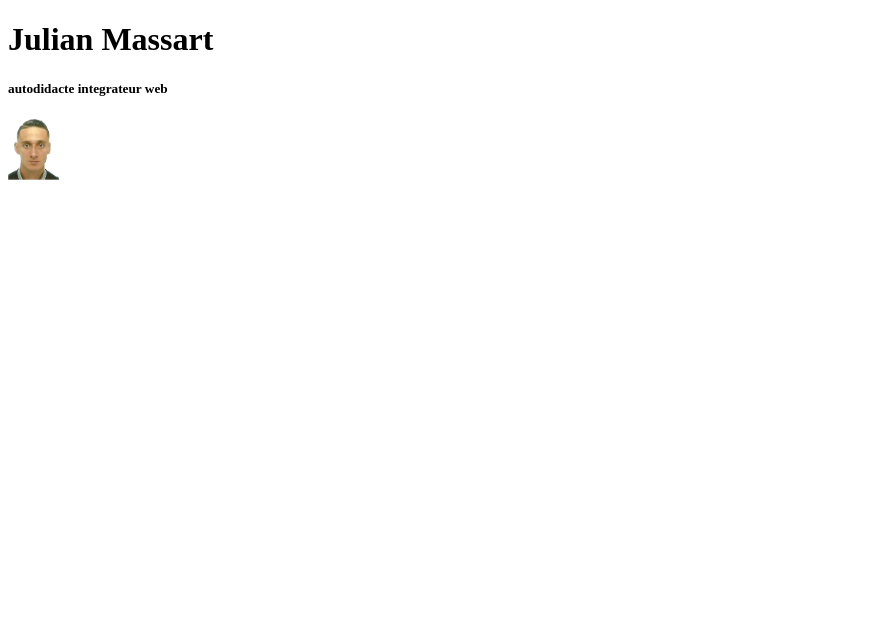
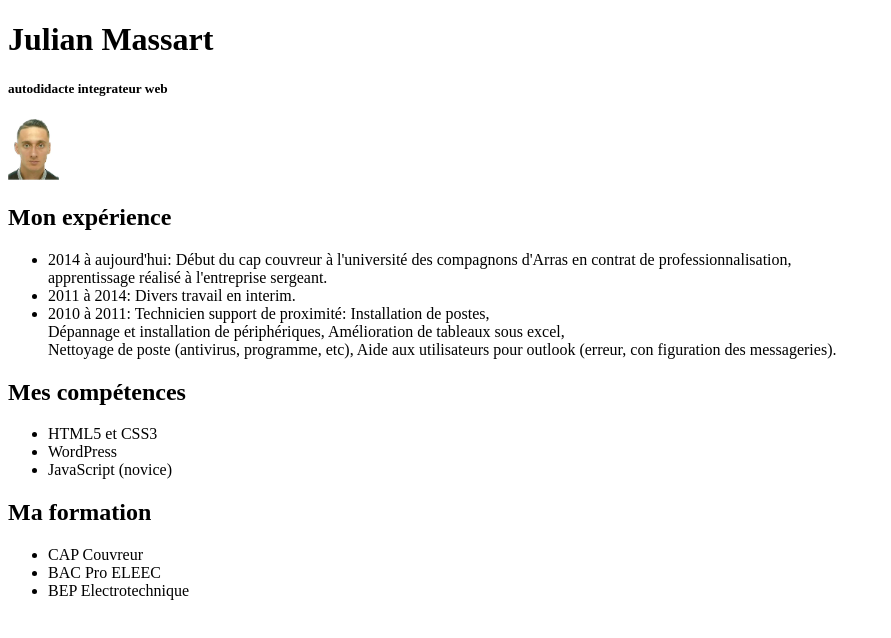
Before and after one commit to niorks/CV, a plain HTML site: page index.html in a window 1280 px wide. Shown: the whole page, without its empty margins (0-891 px from the left). Drawn offline with Linux system fonts and the light colour scheme.

Commit message:
fini de realise exercice pour openclassroom

```diff
--- a/index.html
+++ b/index.html
@@ -1,5 +1,6 @@
 <!DOCTYPE html>
 <html lang="fr">
+
 <head>
     <meta charset="utf-8">
     <meta http-equiv="X-UA-Compatible" content="IE=edge,chrome=1">
@@ -7,10 +8,33 @@
     <meta name="author" content="Julian Massart">
     <title>Cv Julian Massart</title>
 </head>
+
 <body>
     <h1><st>Julian Massart</st></h1>
     <h5>autodidacte integrateur web</h5>
     <a href="img/moi.jpg"><img src="img/moi.jpg" width=4%; height=4%;></a>
+    <h2>Mon expérience</h2>
+    <ul>
+        <li>2014 à aujourd'hui: Début du cap couvreur à l'université des compagnons d'Arras en contrat de professionnalisation,
+            <br>apprentissage réalisé à l'entreprise sergeant.</li>
+        <li>2011 à 2014: Divers travail en interim.</li>
+        <li>2010 à 2011:
+            <e>Technicien support de proximité</e>: Installation de postes,
+            <br>Dépannage et installation de périphériques, Amélioration de tableaux sous excel,
+            <br>Nettoyage de poste (antivirus, programme, etc), Aide aux utilisateurs pour outlook (erreur, con figuration des messageries).</li>
+    </ul>
+    <h2>Mes compétences</h2>
+    <ul>
+        <li>HTML5 et CSS3</li>
+        <li>WordPress</li>
+        <li>JavaScript (novice)</li>
+    </ul>
+    <h2>Ma formation</h2>
+    <ul>
+        <li>CAP Couvreur</li>
+        <li>BAC Pro ELEEC</li>
+        <li>BEP Electrotechnique</li>
+    </ul>
+</body>
 
-</body>
 </html>
```
Lines whose indentation alone changed are shown as unchanged.
